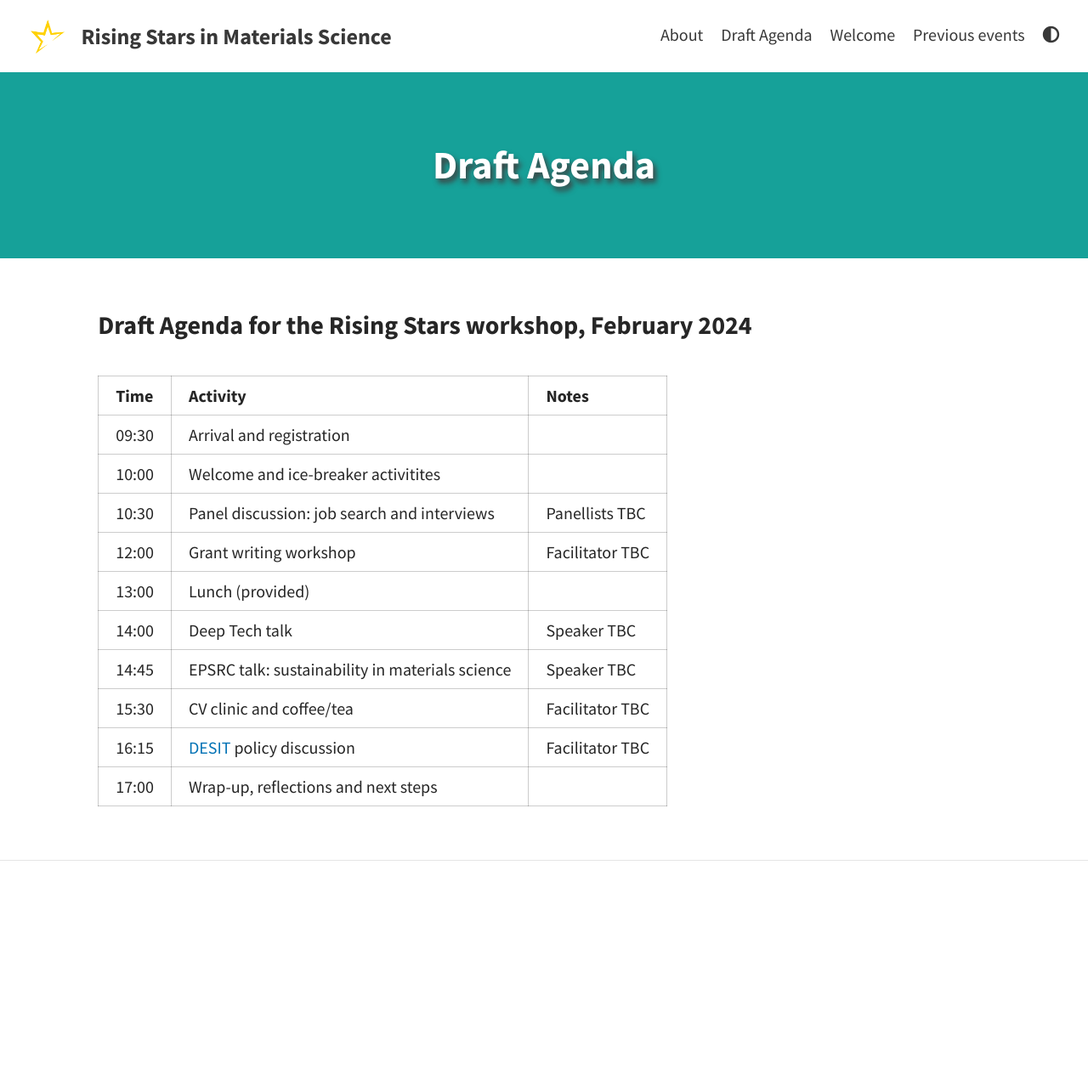
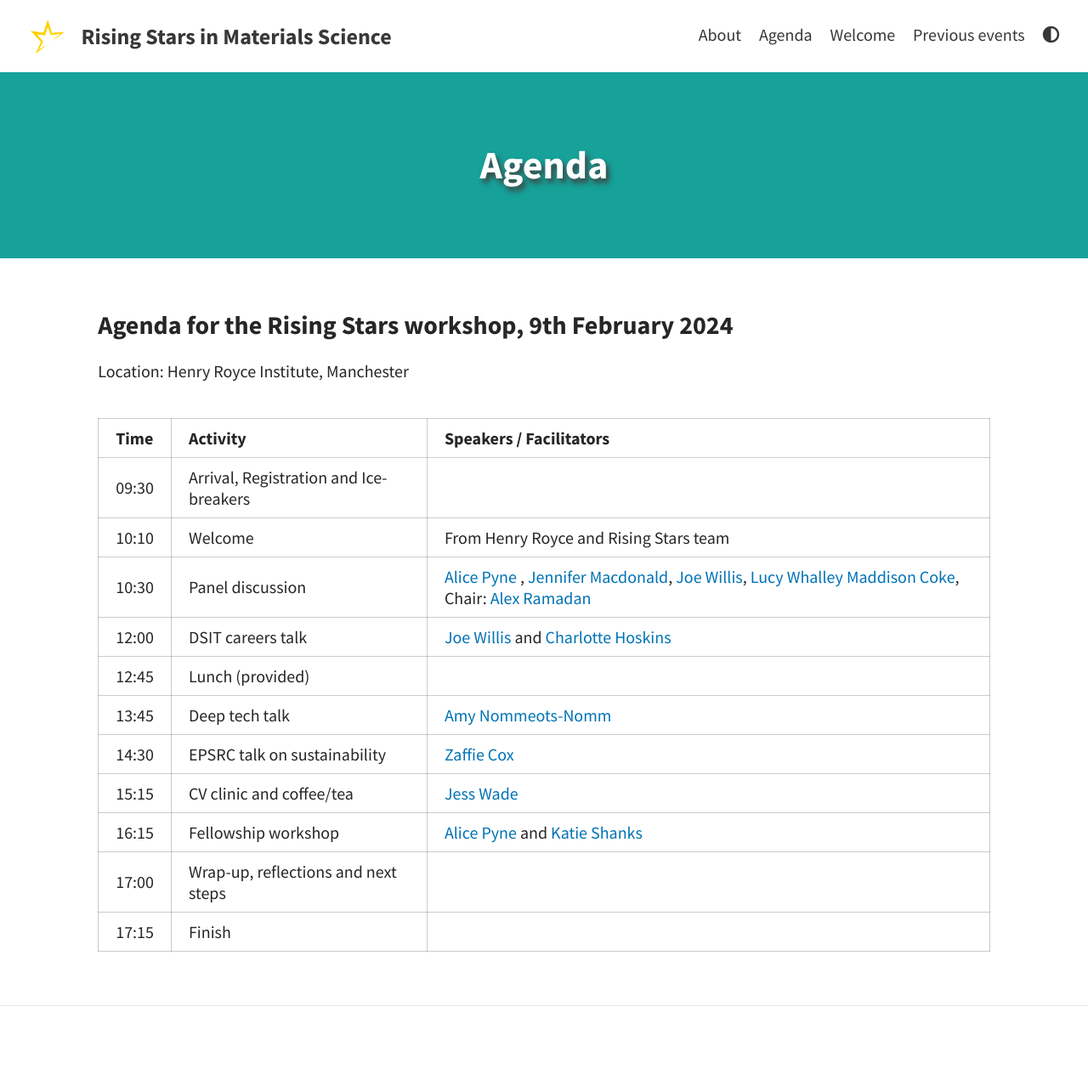
Before and after one commit to MAINSTRAEM/old_website, a Jekyll site: the page built from pages/agenda.md, in a window 1280 px wide. Shown: the whole page at 85% size. Built offline with Jekyll 4.4.1, drawn with Linux system fonts in a browser that asks for light colours; before the commit the page ends 1113 px from its top, so only the background shows below that.

Commit message:
Update agenda.md

```diff
--- a/pages/agenda.md
+++ b/pages/agenda.md
@@ -1,21 +1,25 @@
 ---
 layout: page
-title: Draft Agenda
+title: Agenda
 permalink: /agenda/
 feature-img: "assets/img/blank_teal.png"
+order: 3
 ---
 
-### Draft Agenda for the Rising Stars workshop, February 2024
+### Agenda for the Rising Stars workshop, 9th February 2024
 
-| Time | Activity | Notes |
+Location: Henry Royce Institute, Manchester
+
+| Time | Activity | Speakers / Facilitators |
 |------|-------|-------|
-| 09:30 | Arrival and registration | |
-| 10:00 | Welcome and ice-breaker activitites | |
-| 10:30 |  Panel discussion: job search and interviews | Panellists TBC |
-| 12:00 | Grant writing workshop | Facilitator TBC |
-| 13:00 | Lunch (provided) |
-| 14:00 | Deep Tech talk | Speaker TBC |
-| 14:45 | EPSRC talk: sustainability in materials science | Speaker TBC|
-| 15:30 | CV clinic and coffee/tea | Facilitator TBC |
-| 16:15 | [DESIT](https://www.gov.uk/government/organisations/department-for-science-innovation-and-technology) policy discussion | Facilitator TBC |
+| 09:30 | Arrival, Registration and Ice-breakers| |
+| 10:10 | Welcome | From Henry Royce and Rising Stars team |
+| 10:30 |  Panel discussion | [Alice Pyne](https://www.sheffield.ac.uk/materials/people/academic-staff/alice-pyne) , [Jennifer Macdonald](https://uk.linkedin.com/in/jennifer-macdonald-veitch), [Joe Willis](https://uk.linkedin.com/in/joe-willis-701a20148), [Lucy Whalley](https://lucydot.github.io/) [Maddison Coke](https://research.manchester.ac.uk/en/persons/maddison-coke), Chair: [Alex Ramadan](https://www.sheffield.ac.uk/physics/people/academic/alex-ramadan)  |
+| 12:00 | DSIT careers talk | [Joe Willis](https://uk.linkedin.com/in/joe-willis-701a20148) and [Charlotte Hoskins](https://uk.linkedin.com/in/charlotte-hoskins-ba29301b2)  |
+| 12:45 | Lunch (provided) |
+| 13:45 | Deep tech talk | [Amy Nommeots-Nomm](https://octopusventures.com/team/climate/amy-nommeots-nomm/) |
+| 14:30 | EPSRC talk on sustainability | [Zaffie Cox](https://uk.linkedin.com/in/zaffie-cox-3719441b8)|
+| 15:15 | CV clinic and coffee/tea | [Jess Wade](https://www.imperial.ac.uk/people/jessica.wade)|
+| 16:15 | Fellowship workshop | [Alice Pyne](https://www.sheffield.ac.uk/materials/people/academic-staff/alice-pyne) and [Katie Shanks](https://www.exeter.ac.uk/research/esi/people/profile/index.php?web_id=K_Shanks) |
 | 17:00 | Wrap-up, reflections and next steps |
+| 17:15 | Finish |
```
